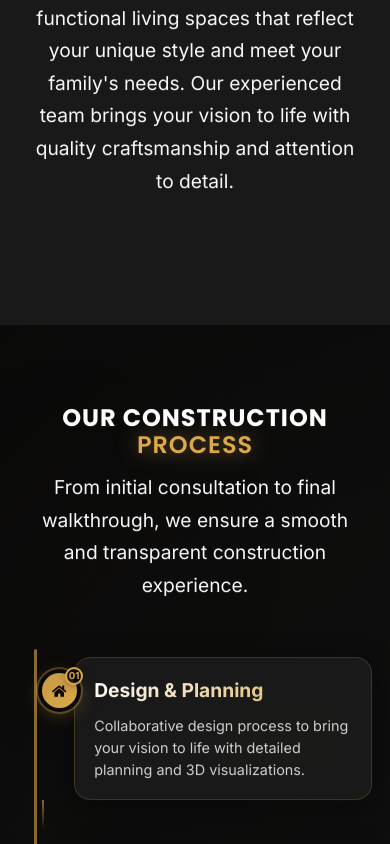
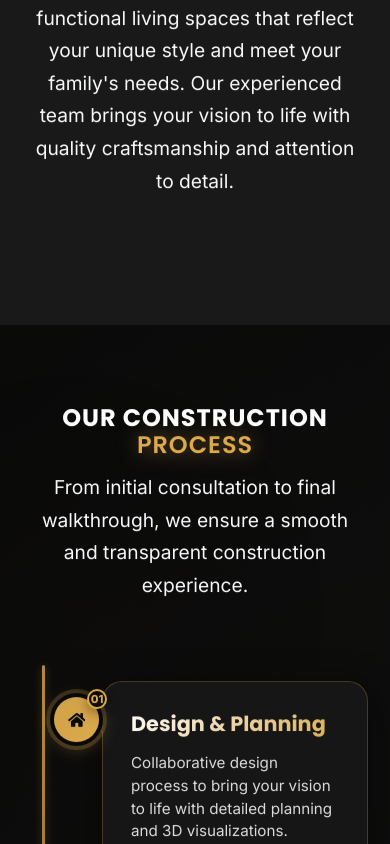
Before and after one commit to NetspireStudios/festbau-construction, a React (Create React App) app: page /residential in a window 390 px wide. Shown: the part 1156-2000 px from the top of the page. Built offline with nearby package versions, Linux system fonts and the light colour scheme.

Commit message:
Complete overhaul: Fixed navbar mobile layout and services auto-opening, changed homepage button to Contact Us, rebuilt timeline from scratch to eliminate collisions, fixed project grid centering issues across all pages

```diff
--- a/src/components/Hero.js
+++ b/src/components/Hero.js
@@ -2,7 +2,7 @@ import React, { useState, useEffect } from 'react';
 import { motion } from 'framer-motion';
 import { Link } from 'react-router-dom';
 import { useInView } from 'react-intersection-observer';
-import { FaFileInvoiceDollar, FaPhone, FaBuilding, FaAward, FaClock, FaUsers } from 'react-icons/fa';
+import { FaFileInvoiceDollar, FaPhone, FaBuilding, FaAward, FaClock, FaUsers, FaEnvelope } from 'react-icons/fa';
 import './Hero.css';
 
 // Animated Counter Component
@@ -129,13 +129,13 @@ const Hero = () => {
               </motion.a>
               <motion.component
                 as={Link}
-                to="/quote"
+                to="/contact"
                 className="btn btn-quote"
                 whileHover={{ scale: 1.05, y: -2 }}
                 whileTap={{ scale: 0.95 }}
               >
-                <FaFileInvoiceDollar />
-                Get Free Quote
+                <FaEnvelope />
+                Contact Us
               </motion.component>
             </motion.div>
 
--- a/src/components/ModernTimeline.css
+++ b/src/components/ModernTimeline.css
@@ -1,9 +1,9 @@
-/* Modern Timeline Component Styles */
+/* Modern Timeline Component Styles - Complete Rebuild */
 .modern-timeline-section {
   background: linear-gradient(135deg, rgba(10, 10, 10, 0.9) 0%, rgba(20, 20, 20, 0.9) 100%);
   position: relative;
   overflow: hidden;
-  padding: 4rem 0;
+  padding: 5rem 0;
 }
 
 .modern-timeline-section::before {
@@ -23,210 +23,298 @@
   position: relative;
   max-width: 1200px;
   margin: 0 auto;
-  padding: 2rem 1rem;
+  padding: 3rem 1rem;
 }
 
+/* Desktop Timeline Line */
 .timeline-line {
   position: absolute;
   left: 50%;
-  top: 0;
-  bottom: 0;
-  width: 3px;
-  background: rgba(221, 171, 77, 0.6);
+  top: 2rem;
+  bottom: 2rem;
+  width: 4px;
+  background: linear-gradient(180deg,
+    rgba(221, 171, 77, 0.8) 0%,
+    rgba(221, 171, 77, 0.6) 50%,
+    rgba(221, 171, 77, 0.8) 100%
+  );
   transform: translateX(-50%);
-  border-radius: 2px;
+  border-radius: 3px;
   z-index: 1;
+  box-shadow: 0 0 10px rgba(221, 171, 77, 0.3);
 }
 
+/* Timeline Steps */
 .timeline-step {
   position: relative;
   display: flex;
   align-items: center;
-  margin-bottom: 8rem;
+  margin-bottom: 6rem;
   opacity: 0;
-  min-height: 120px;
+  min-height: 140px;
+  padding: 1rem 0;
 }
 
+.timeline-step:last-child {
+  margin-bottom: 0;
+}
+
+/* Left and Right Alignment */
 .timeline-step.left {
   flex-direction: row;
-  justify-content: flex-end;
-  padding-right: 7rem;
+  justify-content: flex-start;
+  padding-right: calc(50% + 4rem);
+  text-align: right;
 }
 
 .timeline-step.right {
   flex-direction: row-reverse;
-  justify-content: flex-end;
-  padding-left: 7rem;
+  justify-content: flex-start;
+  padding-left: calc(50% + 4rem);
+  text-align: left;
 }
 
+/* Step Icon - Perfectly Centered */
 .step-icon {
   position: absolute;
   left: 50%;
   top: 50%;
   transform: translate(-50%, -50%);
-  width: 50px;
-  height: 50px;
-  background: linear-gradient(135deg, rgba(221, 171, 77, 0.9) 0%, rgba(221, 171, 77, 1) 100%);
+  width: 60px;
+  height: 60px;
+  background: linear-gradient(135deg, rgba(221, 171, 77, 0.95) 0%, rgba(221, 171, 77, 1) 100%);
   border-radius: 50%;
   display: flex;
   align-items: center;
   justify-content: center;
   color: var(--primary-black);
-  font-size: 1.2rem;
+  font-size: 1.4rem;
   z-index: 10;
   box-shadow:
-    0 0 0 4px rgba(10, 10, 10, 1),
-    0 0 0 6px rgba(221, 171, 77, 0.3),
-    0 4px 20px rgba(221, 171, 77, 0.4);
-  transition: all 0.3s ease;
+    0 0 0 6px rgba(10, 10, 10, 1),
+    0 0 0 10px rgba(221, 171, 77, 0.2),
+    0 6px 25px rgba(221, 171, 77, 0.4);
+  transition: all 0.4s ease;
   cursor: pointer;
 }
 
 .step-icon:hover {
-  transform: translate(-50%, -50%) scale(1.1);
+  transform: translate(-50%, -50%) scale(1.15);
+  background: linear-gradient(135deg, rgba(242, 233, 145, 1) 0%, rgba(221, 171, 77, 1) 100%);
   box-shadow:
-    0 0 0 4px rgba(10, 10, 10, 1),
-    0 0 0 8px rgba(221, 171, 77, 0.4),
-    0 8px 28px rgba(221, 171, 77, 0.6);
+    0 0 0 6px rgba(10, 10, 10, 1),
+    0 0 0 12px rgba(221, 171, 77, 0.4),
+    0 8px 35px rgba(221, 171, 77, 0.6);
 }
 
+/* Step Number Badge */
 .step-number {
   position: absolute;
-  top: -10px;
-  right: -10px;
-  width: 24px;
-  height: 24px;
-  background: rgba(10, 10, 10, 0.9);
+  top: -12px;
+  right: -12px;
+  width: 28px;
+  height: 28px;
+  background: rgba(10, 10, 10, 0.95);
   color: var(--gold);
   border-radius: 50%;
   display: flex;
   align-items: center;
   justify-content: center;
-  font-size: 0.8rem;
-  font-weight: 700;
+  font-size: 0.85rem;
+  font-weight: 800;
   border: 2px solid var(--gold);
-  box-shadow: 0 2px 8px rgba(0, 0, 0, 0.3);
+  box-shadow: 0 4px 12px rgba(0, 0, 0, 0.4);
+  z-index: 11;
 }
 
+/* Content Boxes */
 .step-content {
   flex: 1;
-  max-width: 450px;
-  background: rgba(30, 30, 30, 0.8);
-  backdrop-filter: blur(20px);
-  border-radius: 16px;
+  max-width: 480px;
+  background: rgba(25, 25, 25, 0.9);
+  backdrop-filter: blur(25px);
+  border-radius: 20px;
   padding: 2.5rem;
-  border: 1px solid rgba(221, 171, 77, 0.2);
-  box-shadow: 0 8px 32px rgba(0, 0, 0, 0.3);
-  transition: all 0.3s ease;
+  border: 1px solid rgba(221, 171, 77, 0.25);
+  box-shadow: 0 10px 40px rgba(0, 0, 0, 0.4);
+  transition: all 0.4s ease;
   position: relative;
 }
 
+/* Content Arrows */
 .step-content::before {
   content: '';
   position: absolute;
-  width: 20px;
-  height: 20px;
-  background: rgba(30, 30, 30, 0.8);
-  border: 1px solid rgba(221, 171, 77, 0.2);
+  width: 24px;
+  height: 24px;
+  background: rgba(25, 25, 25, 0.9);
+  border: 1px solid rgba(221, 171, 77, 0.25);
   transform: rotate(45deg);
   top: 50%;
-  transform-origin: center;
   z-index: -1;
 }
 
 .timeline-step.left .step-content::before {
-  right: -11px;
+  right: -13px;
   transform: translateY(-50%) rotate(45deg);
   border-left: none;
   border-bottom: none;
 }
 
 .timeline-step.right .step-content::before {
-  left: -11px;
+  left: -13px;
   transform: translateY(-50%) rotate(45deg);
   border-right: none;
   border-top: none;
 }
 
+/* Hover Effects */
 .timeline-step:hover .step-content {
-  transform: translateY(-5px);
-  box-shadow: 0 12px 48px rgba(0, 0, 0, 0.4);
+  transform: translateY(-8px);
+  background: rgba(30, 30, 30, 0.95);
+  box-shadow: 0 15px 55px rgba(0, 0, 0, 0.5);
   border-color: rgba(221, 171, 77, 0.4);
 }
 
+/* Typography */
 .step-title {
   color: var(--white);
-  font-size: 1.5rem;
+  font-size: 1.6rem;
   font-weight: 700;
-  margin-bottom: 1rem;
+  margin-bottom: 1.2rem;
   background: linear-gradient(135deg, var(--white) 0%, var(--gold) 100%);
   -webkit-background-clip: text;
   -webkit-text-fill-color: transparent;
   background-clip: text;
   line-height: 1.3;
+  font-family: var(--font-accent);
 }
 
 .step-description {
-  color: rgba(255, 255, 255, 0.8);
-  font-size: 1rem;
-  line-height: 1.6;
+  color: rgba(255, 255, 255, 0.85);
+  font-size: 1.05rem;
+  line-height: 1.7;
   margin: 0;
-}
-
-.step-connector {
-  position: absolute;
-  left: 50%;
-  width: 2px;
-  height: 60px;
-  background: linear-gradient(180deg,
-    rgba(221, 171, 77, 0.6) 0%,
-    transparent 100%
-  );
-  bottom: -60px;
-  transform: translateX(-50%);
-}
-
-.timeline-step:last-child .step-connector {
-  display: none;
+  font-family: var(--font-primary);
 }
 
 /* Mobile Responsive Design - Complete Rebuild */
 @media (max-width: 768px) {
   .modern-timeline-section {
-    padding: 3rem 0;
+    padding: 4rem 0;
   }
 
   .modern-timeline {
     max-width: 100%;
     margin: 0 auto;
-    padding: 1rem;
+    padding: 2rem 1rem;
+  }
+
+  /* Mobile Timeline Line - Left Aligned */
+  .timeline-line {
+    left: 2.5rem;
+    top: 1rem;
+    bottom: 1rem;
+    width: 3px;
+    transform: none;
+  }
+
+  /* Mobile Steps - All Left Aligned */
+  .timeline-step {
+    flex-direction: row !important;
+    justify-content: flex-start !important;
+    padding: 0 0 0 6rem !important;
+    margin-bottom: 4rem;
+    min-height: auto;
+    text-align: left !important;
+  }
+
+  .timeline-step:last-child {
+    margin-bottom: 2rem;
+  }
+
+  /* Mobile Icons - Left Positioned */
+  .step-icon {
+    left: 2.5rem;
+    top: 2rem;
+    transform: none;
+    width: 50px;
+    height: 50px;
+    font-size: 1.2rem;
+    position: absolute;
+    box-shadow:
+      0 0 0 4px rgba(10, 10, 10, 1),
+      0 0 0 8px rgba(221, 171, 77, 0.2),
+      0 4px 20px rgba(221, 171, 77, 0.4);
+  }
+
+  .step-icon:hover {
+    transform: scale(1.1);
+  }
+
+  .step-number {
+    width: 22px;
+    height: 22px;
+    font-size: 0.75rem;
+    top: -10px;
+    right: -10px;
+  }
+
+  /* Mobile Content */
+  .step-content {
+    max-width: none;
+    padding: 2rem;
+    margin: 0;
+    width: 100%;
+    margin-top: 1rem;
+  }
+
+  .step-content::before {
+    left: -12px !important;
+    top: 2rem !important;
+    transform: rotate(45deg) !important;
+    border-right: none !important;
+    border-top: none !important;
+    border-left: 1px solid rgba(221, 171, 77, 0.25) !important;
+    border-bottom: 1px solid rgba(221, 171, 77, 0.25) !important;
+    width: 20px;
+    height: 20px;
+  }
+
+  .step-title {
+    font-size: 1.4rem;
+    margin-bottom: 1rem;
+  }
+
+  .step-description {
+    font-size: 1rem;
+    line-height: 1.6;
+  }
+}
+
+@media (max-width: 480px) {
+  .modern-timeline-section {
+    padding: 3rem 0;
+  }
+
+  .modern-timeline {
+    padding: 1rem 0.75rem;
   }
 
   .timeline-line {
     left: 2rem;
-    transform: none;
   }
 
   .timeline-step {
-    flex-direction: row !important;
-    justify-content: flex-start !important;
-    padding: 0 0 0 4.5rem !important;
-    margin-bottom: 4rem;
-    min-height: auto;
+    padding-left: 5rem !important;
+    margin-bottom: 3rem;
   }
 
   .step-icon {
     left: 2rem;
-    top: 1rem;
-    transform: none;
-    width: 40px;
-    height: 40px;
-    font-size: 1rem;
-    position: absolute;
-  }
-
-  .step-icon:hover {
-    transform: scale(1.1);
+    width: 45px;
+    height: 45px;
+    font-size: 1.1rem;
   }
 
   .step-number {
@@ -238,93 +326,43 @@
   }
 
   .step-content {
-    max-width: none;
-    padding: 1.5rem;
-    margin: 0;
-    width: 100%;
-  }
-
-  .step-content::before {
-    left: -11px !important;
-    top: 1.5rem !important;
-    transform: rotate(45deg) !important;
-    border-right: none !important;
-    border-top: none !important;
-    border-left: 1px solid rgba(221, 171, 77, 0.2) !important;
-    border-bottom: 1px solid rgba(221, 171, 77, 0.2) !important;
+    padding: 1.75rem;
   }
 
   .step-title {
     font-size: 1.3rem;
+    margin-bottom: 0.9rem;
   }
 
   .step-description {
     font-size: 0.95rem;
-  }
-
-  .step-connector {
-    left: 2rem;
-    transform: none;
-    height: 40px;
-    bottom: -40px;
-  }
-}
-
-@media (max-width: 480px) {
-  .modern-timeline-section {
-    padding: 2rem 0;
-  }
-
-  .modern-timeline {
-    padding: 0.5rem;
-  }
-
-  .timeline-line {
-    left: 1.5rem;
-  }
-
-  .timeline-step {
-    padding-left: 3.5rem !important;
-    margin-bottom: 3rem;
-  }
-
-  .step-icon {
-    left: 1.5rem;
-    width: 35px;
-    height: 35px;
-    font-size: 0.9rem;
-  }
-
-  .step-number {
-    width: 18px;
-    height: 18px;
-    font-size: 0.6rem;
-    top: -6px;
-    right: -6px;
-  }
-
-  .step-content {
-    padding: 1.2rem;
-  }
-
-  .step-title {
-    font-size: 1.2rem;
-    margin-bottom: 0.8rem;
-  }
-
-  .step-description {
-    font-size: 0.9rem;
     line-height: 1.5;
   }
 
-  .step-connector {
-    left: 1.5rem;
-    height: 30px;
-    bottom: -30px;
+  .step-content::before {
+    width: 18px;
+    height: 18px;
+    left: -10px !important;
+    top: 1.75rem !important;
   }
 }
 
 /* Animation Enhancements */
 .step-icon {
-  transition: all 0.3s ease;
+  transition: all 0.4s cubic-bezier(0.25, 0.46, 0.45, 0.94);
 }
+
+.step-content {
+  transition: all 0.4s cubic-bezier(0.25, 0.46, 0.45, 0.94);
+}
+
+/* Ensure no overlap or collision */
+@media (min-width: 769px) {
+  .timeline-step.left .step-content {
+    margin-right: 2rem;
+  }
+
+  .timeline-step.right .step-content {
+    margin-left: 2rem;
+  }
+}
--- a/src/components/Navbar.css
+++ b/src/components/Navbar.css
@@ -314,18 +314,17 @@
   }
 
   .navbar-container {
-    flex-wrap: wrap;
+    display: flex;
+    justify-content: space-between;
+    align-items: center;
     padding: 1rem 1.5rem;
-  }
-
-  .navbar-toggle {
-    display: block;
-    order: 3;
+    flex-wrap: nowrap;
   }
 
   .navbar-logo {
     order: 1;
-    margin-right: auto;
+    margin-right: 0;
+    flex: 0 0 auto;
   }
 
   .navbar-logo-img {
@@ -334,8 +333,15 @@
 
   .quote-button-container {
     order: 2;
+    flex: 0 0 auto;
     margin-left: auto;
     margin-right: 1rem;
+  }
+
+  .navbar-toggle {
+    display: flex;
+    order: 3;
+    flex: 0 0 auto;
   }
 
   .navbar-menu {
@@ -359,6 +365,7 @@
     width: 100%;
     scrollbar-width: none;
     -ms-overflow-style: none;
+    z-index: 999;
   }
 
   .navbar-menu::-webkit-scrollbar {
@@ -382,6 +389,11 @@
     display: flex;
     align-items: center;
     justify-content: space-between;
+    width: 100%;
+    background: none;
+    border-left: none;
+    border-right: none;
+    border-top: none;
   }
 
   .navbar-link::before,
@@ -406,6 +418,7 @@
     min-width: auto;
   }
 
+  /* Mobile dropdown fixes */
   .dropdown-content {
     position: static;
     opacity: 1;
@@ -418,6 +431,13 @@
     margin-top: 0;
     box-shadow: none;
     min-width: auto;
+    max-height: 0;
+    overflow: hidden;
+    transition: max-height 0.3s ease;
+  }
+
+  .dropdown-content.show {
+    max-height: 300px;
   }
 
   .dropdown-link {
@@ -429,6 +449,18 @@
   .dropdown-link-title {
     font-size: 0.9rem;
   }
+
+  /* Prevent hover effects on mobile */
+  .dropdown:hover .dropdown-content {
+    opacity: 1;
+    visibility: visible;
+    transform: none;
+    max-height: 0;
+  }
+
+  .dropdown-trigger:hover {
+    background: none;
+  }
 }
 
 @media (max-width: 480px) {
@@ -438,6 +470,8 @@
 
   .navbar-container {
     padding: 0.8rem 1rem;
+    justify-content: space-between;
+    align-items: center;
   }
 
   .navbar-logo-img {
--- a/src/components/Navbar.js
+++ b/src/components/Navbar.js
@@ -11,6 +11,10 @@ const Navbar = () => {
 
   const toggleMenu = () => {
     setIsMenuOpen(!isMenuOpen);
+    // Close services dropdown when closing menu
+    if (isMenuOpen) {
+      setIsServicesOpen(false);
+    }
   };
 
   const closeMenu = () => {
@@ -18,11 +22,11 @@ const Navbar = () => {
     setIsServicesOpen(false);
   };
 
-  const toggleServices = () => {
+  const toggleServices = (e) => {
+    e.preventDefault();
+    e.stopPropagation();
     setIsServicesOpen(!isServicesOpen);
   };
-
-
 
   const serviceLinks = [
     { path: '/commercial', label: 'Commercial Construction' },
@@ -31,13 +35,14 @@ const Navbar = () => {
     { path: '/project-management', label: 'Project Management' }
   ];
 
-
-
   const handleLinkClick = () => {
     closeMenu();
   };
 
   const isServiceActive = serviceLinks.some(service => service.path === location.pathname);
+
+  // Check if we're on mobile
+  const isMobile = window.innerWidth <= 920;
 
   return (
     <motion.nav
@@ -79,10 +84,13 @@ const Navbar = () => {
           </div>
 
           {/* Services Dropdown */}
-          <div className="navbar-item dropdown" onMouseLeave={() => setIsServicesOpen(false)}>
+          <div
+            className="navbar-item dropdown"
+            onMouseLeave={() => !isMobile && setIsServicesOpen(false)}
+          >
             <button
               className={`dropdown-trigger ${isServiceActive ? 'active' : ''}`}
-              onMouseEnter={() => setIsServicesOpen(true)}
+              onMouseEnter={() => !isMobile && setIsServicesOpen(true)}
               onClick={toggleServices}
               type="button"
             >
--- a/src/pages/PageStyles.css
+++ b/src/pages/PageStyles.css
@@ -375,11 +375,14 @@
 
 .projects-grid {
   display: grid;
-  grid-template-columns: repeat(2, 1fr);
+  grid-template-columns: repeat(auto-fit, minmax(350px, 1fr));
   gap: 2rem;
-  max-width: 1000px;
+  max-width: 1200px;
   margin: 0 auto;
   padding: 0 1rem;
+  justify-items: center;
+  width: 100%;
+  box-sizing: border-box;
 }
 
 .project-card {
@@ -390,11 +393,11 @@
   position: relative;
   overflow: hidden;
   transform-style: preserve-3d;
-  aspect-ratio: 1.1 / 1;
   display: flex;
   flex-direction: column;
+  width: 100%;
+  max-width: 450px;
   min-height: 450px;
-  max-height: 500px;
 }
 
 .project-card::before {
@@ -486,13 +489,13 @@
   border-radius: 15px;
   overflow: hidden;
   backdrop-filter: blur(20px);
-  aspect-ratio: 1.1 / 1;
   display: flex;
   flex-direction: column;
   cursor: pointer;
   transition: all 0.3s ease;
+  width: 100%;
+  max-width: 450px;
   min-height: 450px;
-  max-height: 500px;
 }
 
 .featured-project:hover {
@@ -563,7 +566,6 @@
   flex: 1;
   display: flex;
   flex-direction: column;
-  justify-content: space-between;
 }
 
 /* ===== CTA SECTION ===== */
@@ -646,22 +648,33 @@
     grid-template-columns: repeat(auto-fit, minmax(300px, 1fr));
     gap: 2rem;
     padding: 0 1rem;
+    justify-items: center;
   }
 
   .service-card {
     min-height: 340px;
     padding: 2rem;
+    max-width: 400px;
+    width: 100%;
   }
 
   .projects-grid {
-    grid-template-columns: repeat(auto-fit, minmax(300px, 1fr));
+    grid-template-columns: repeat(auto-fit, minmax(320px, 1fr));
     gap: 2rem;
     padding: 0 1rem;
+    justify-items: center;
+  }
+
+  .featured-project,
+  .project-card {
+    max-width: 400px;
+    width: 100%;
   }
 
   .features-grid {
     grid-template-columns: repeat(auto-fit, minmax(250px, 1fr));
     gap: 2rem;
+    justify-items: center;
   }
 }
 
@@ -744,11 +757,14 @@
     grid-template-columns: 1fr;
     gap: 2rem;
     padding: 0 1rem;
+    justify-items: center;
   }
 
   .service-card {
     padding: 2rem 1.5rem;
     text-align: center;
+    max-width: 500px;
+    width: 100%;
   }
 
   .projects-section {
@@ -781,14 +797,14 @@
     grid-template-columns: 1fr;
     gap: 2rem;
     padding: 0 1rem;
-  }
-
-  .featured-project {
+    justify-items: center;
+  }
+
+  .featured-project,
+  .project-card {
     width: 100%;
-    max-width: none;
-    aspect-ratio: auto;
+    max-width: 500px;
     min-height: auto;
-    max-height: none;
     display: flex;
     flex-direction: column;
     border-radius: 16px;
@@ -855,11 +871,14 @@
     grid-template-columns: 1fr;
     gap: 1.5rem;
     padding: 0 1rem;
+    justify-items: center;
   }
 
   .feature-card {
     padding: 2rem 1.5rem;
     text-align: center;
+    max-width: 500px;
+    width: 100%;
   }
 
   .feature-icon {
@@ -949,12 +968,15 @@
   .service-card {
     padding: 1.2rem;
     min-height: 200px;
-  }
-
-  .featured-project {
+    max-width: 100%;
+  }
+
+  .featured-project,
+  .project-card {
     margin-bottom: 1rem;
     display: flex;
     flex-direction: column;
+    max-width: 100%;
   }
 
   .project-image {
```
